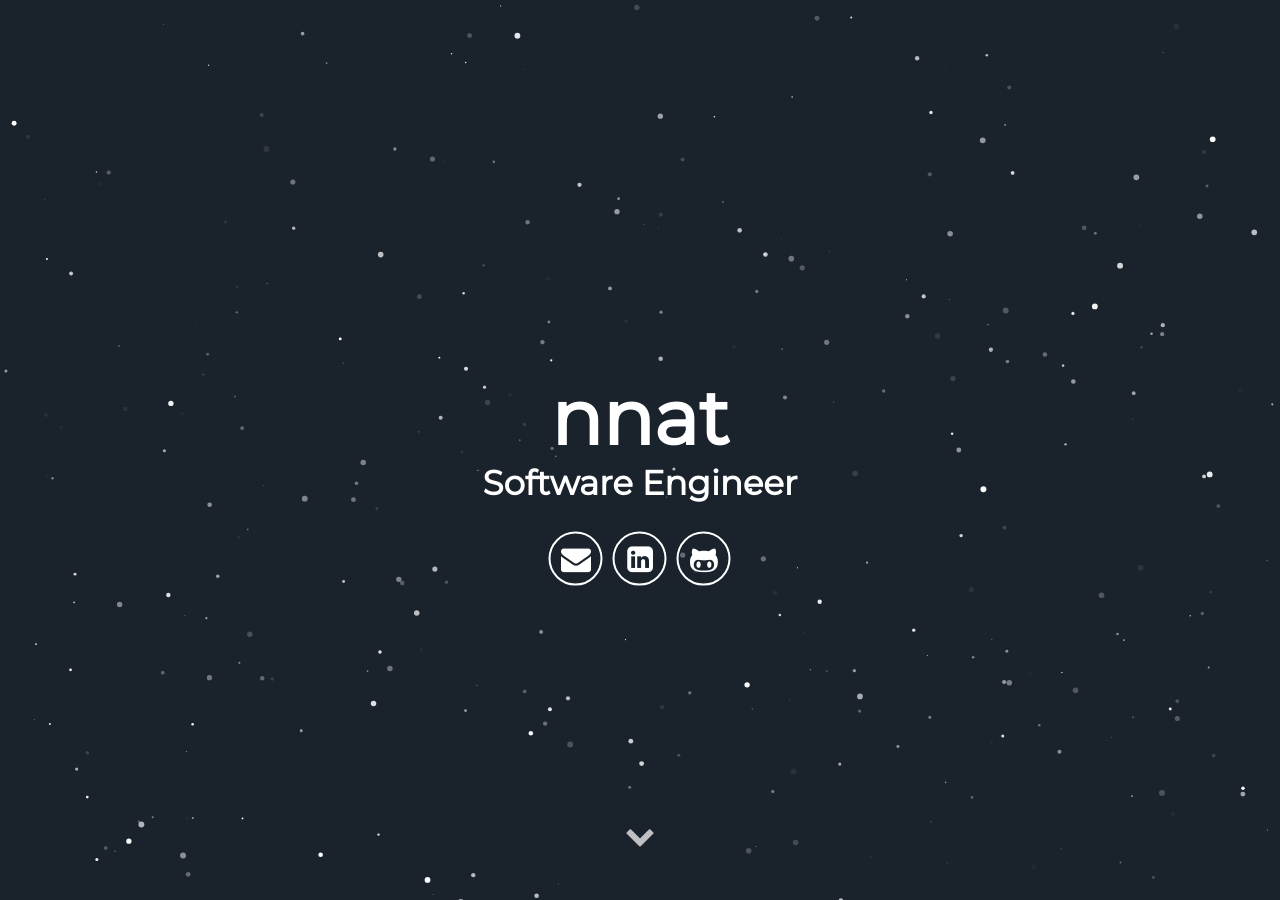
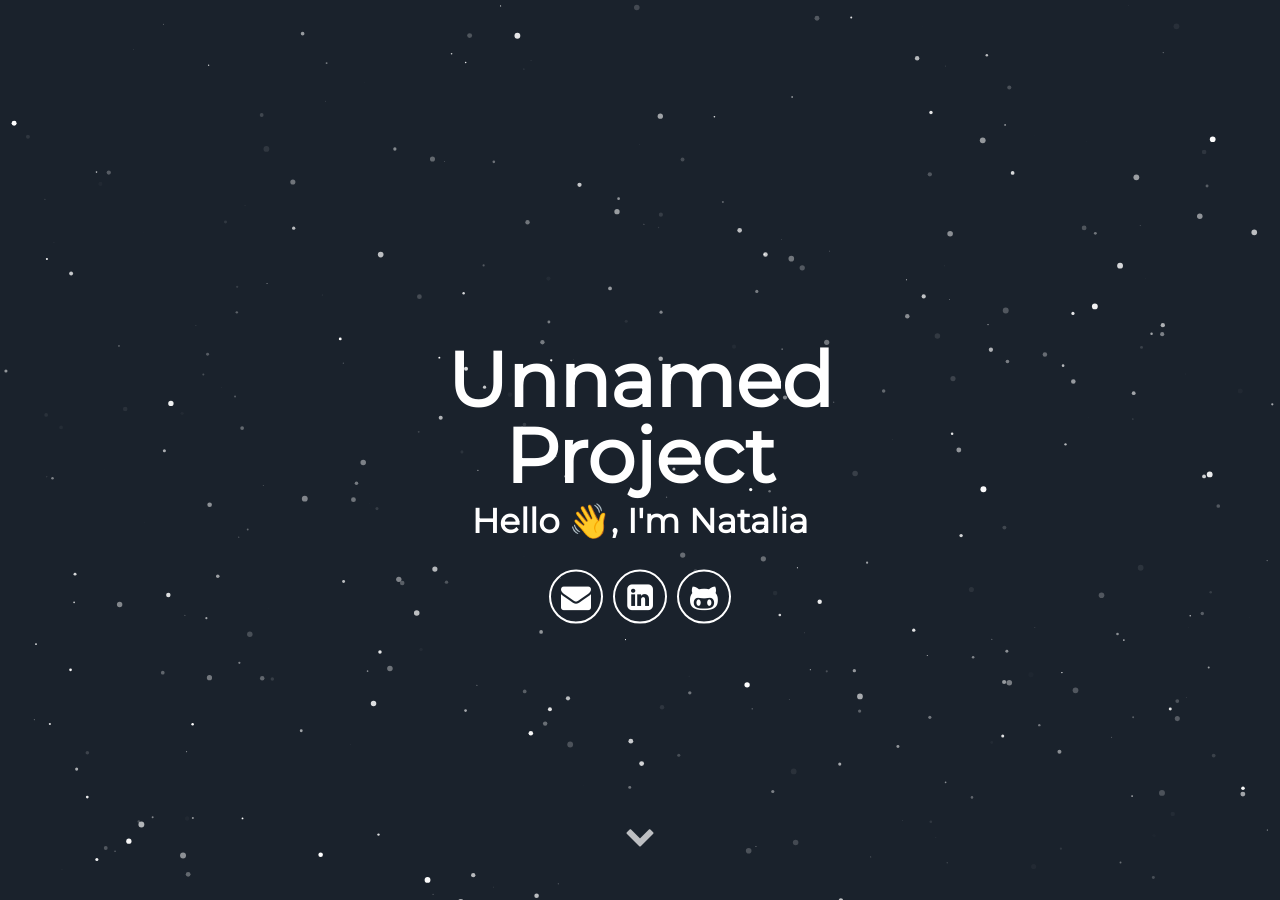
Before and after one commit to srnatalia/srnatalia.github.io, a Jekyll site: the page built from index.html, in a window 1280 px wide and 900 px high. Built offline with Jekyll 4.4.1, drawn with Linux system fonts in a browser that asks for light colours; some web fonts are replaced.

Commit message:
Update _config.yml

```diff
--- a/_config.yml
+++ b/_config.yml
@@ -1,15 +1,15 @@
 # Site settings
 title: Unnamed Project
-description: Hello 👋, I'm Natalia
+description:
 # baseurl: "" # the subpath of your site, e.g. /blog
 # url: "localhost:3000" # the base hostname & protocol for your site e.g. http://willianjusten.com.br
 
 # User settings
-username: nnat
+username: Unnamed Project
 user_description: I'm a Software Engineer from Argentina, always searching for the next challenge; no task is too scary nor too difficult. Lately I have been immersed in world of Giving Circles working with Grapevine, a California based startup trying to improve the world through collaborative giving. I'm the first engineer they hired to work on the platform.
-user_title: Software Engineer
-email: mauriurraco@gmail.com
-github_username:  murraco
+user_title: Hello 👋, I'm Natalia
+email: natalia.nrsoares@gmail.com
+github_username:  srnatalia
 linkedin_username: murraco
 # twitter_username: lorem_ipsum
 #instagram_username: mauriciourraco7
```
